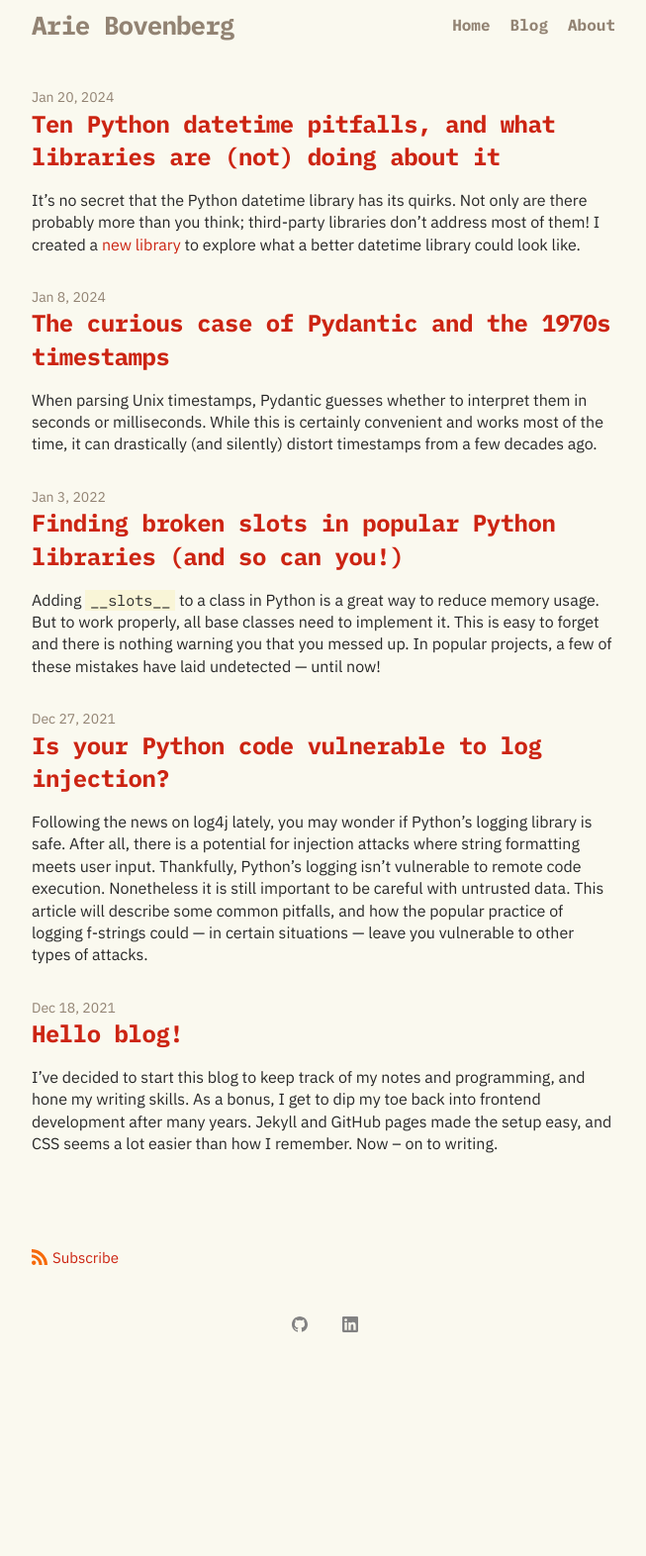
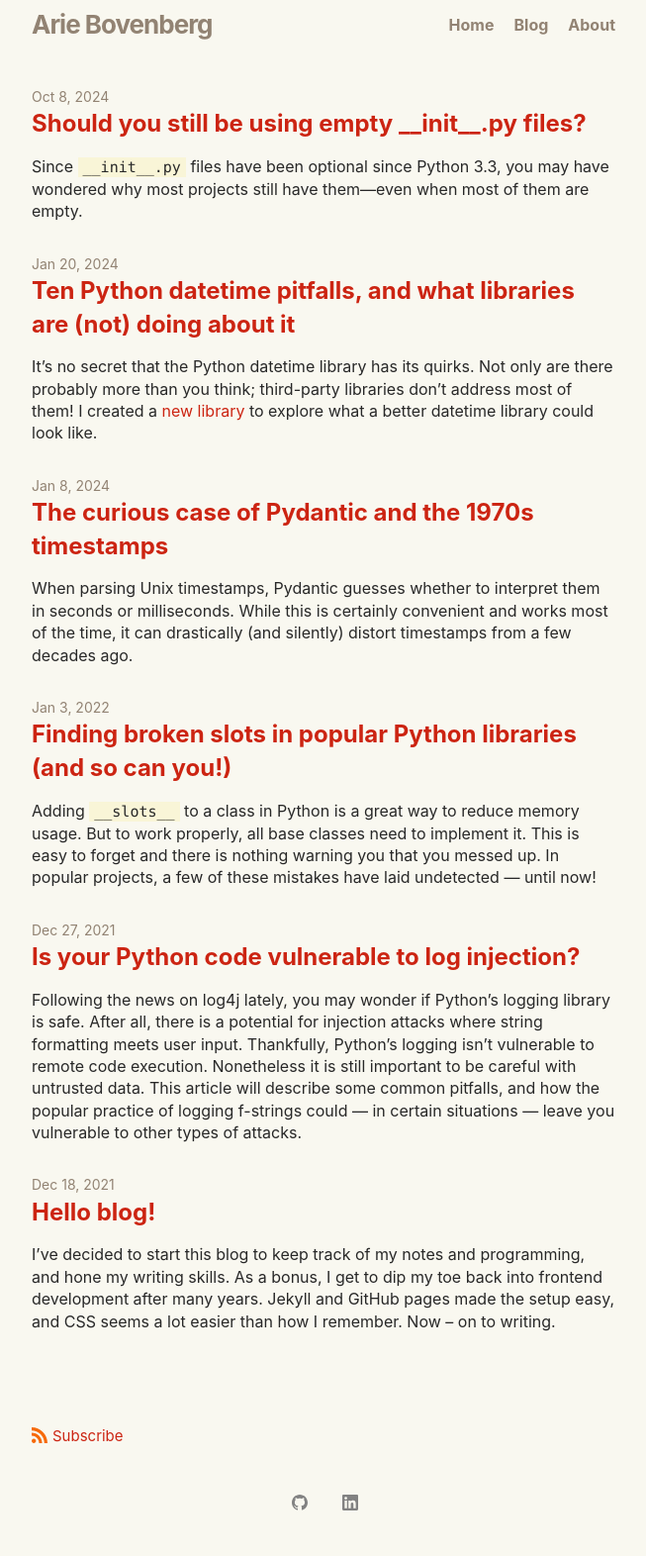
Before and after one commit to ariebovenberg/ariebovenberg.github.io, a Jekyll site: the page built from _pages/home.md, in a window 1280 px wide. Shown: the whole page at 99% size, without its empty margins (313-966 px from the left). Built offline with Jekyll 4.4.1, drawn with Linux system fonts in a browser that asks for light colours; before the commit the page ends 1392 px from its top, so only the background shows below that; part of the change alters nothing that is shown.

Commit message:
More minimal style, add init-py article

````diff
--- /dev/null
+++ b/_posts/2024-10-07-still-use-init-py.md
@@ -0,0 +1,136 @@
+---
+layout: post
+title:  "Should you still be using empty __init__.py files?"
+date:   2024-10-08
+---
+
+Since `__init__.py` files have been optional since Python 3.3,
+you may have wondered why most projects still have them—even when most of them are empty.
+
+## What are these files again?
+
+`__init__.py` files are used to mark directories on as Python packages.
+For example, a file structure like this:
+
+```
+my_package/
+    __init__.py
+    some_module.py
+```
+
+will allow you to run:
+
+```python
+import my_package.some_module
+# or
+from my_package import some_module
+```
+
+What you might not know is that in modern Python,
+you can omit the `__init__.py` file
+and still be able to run the same import.
+
+## The benefits of being explicit
+
+Imagine the following codebase without any `__init__.py` files:
+
+```
+services/
+    component_a/
+        one.py
+    component_b/
+        child/
+            two.py
+        three.py
+    scripts/
+        my_script.py
+```
+
+Encountering this structure, you might wonder
+which of these directories are meant to be packages,
+and which are just directories that happen to contain Python files.
+
+This matters in non-obvious ways.
+Take the "services" directory for example. Are you meant to...
+
+1. import `services.component_a.one`?
+2. Or is "services" the working directory, and you import
+`component_a.one` directly?
+
+The problem is that only one of these will actually work,
+because the package internals likely assume one or the other.
+For example, if `one.py` contains:
+
+```python
+import component_b.three
+```
+
+then only option 2 will work[^1].
+
+Adding the proper `__init__.py`  files
+takes away the guesswork and makes the structure clear:
+
+```
+services/
+    component_a/
+        __init__.py
+        one.py
+    component_b/
+        __init__.py
+        child/
+            __init__.py
+            two.py
+        three.py
+    scripts/
+        my_script.py
+```
+
+Now, it's immediately clear that `component_a` and `component_b` are packages,
+and `services` is just a directory.
+It also makes clear that "scripts" isn't a package at all, and `my_script.py`
+isn't something you should be importing.
+`__init__.py` files help developers understand the structure of your codebase.
+
+## Tooling needs to understand your package structure too
+
+You might think: *"I don't care about this. I know my codebase well enough.
+And besides, I document how to import my packages in the README."*
+
+What you're forgetting is that it's not just humans that need
+to understand the package structure.
+Tools like `mypy` and `ruff` also need to understand what is a package and what isn't,
+in order to work correctly.
+What makes it tricky is that you may not notice problems
+at first, but they can crop up later as your codebase grows.
+Fixing these issues can be a real headache, especially if you're
+not aware of the intricacies of Python's import system.
+By omitting `__init__.py` files,
+you may be putting a maintenance timebomb in your codebase.
+
+## What about implicit namespace packages?
+
+When omitting `__init__.py` files,
+you're actually creating what's called an ["implicit namespace package"](https://peps.python.org/pep-0420/).
+This can have some benefits, like allowing you to split a package across multiple directories.
+If you use namespace packages for this purpose,
+you're probably aware of the trade-offs,
+and you've likely already struggled with issues of tooling compatibility
+and developer confusion.
+
+For this reason, implicit namespace packages are rare.
+So long as you don't need the advanced features of implicit namespace packages,
+you should stick to using `__init__.py` files.
+
+## Conclusion
+
+You should use `__init__.py` files to make it clear which directories are packages and which aren't.
+This isn't only helpful for other developers, it's often necesssary for tools like
+`mypy` to work correctly.
+
+
+[^1]: Unless you're using relative imports.
+      This isn't a common practice in modern Python codebases though.
+      I suspect this is because relative imports can become confusing
+      in deep directory structures,
+      and most developers nowadays rely on their IDE to manage their imports,
+      and IDEs default to absolute imports.
--- a/_sass/minima/custom-styles.scss
+++ b/_sass/minima/custom-styles.scss
@@ -17,7 +17,7 @@ h1, h2, h3, h4, h5 {
   font-family: $head-font-family;
   font-weight: 700;
   // to adjust for monospace font
-  letter-spacing: -0.025em;
+  // letter-spacing: -0.025em;
 }
 
 // To prevent superscript increasing the line height
@@ -113,9 +113,19 @@ h4, h5, h6 {
     }
   }
 
+  // Commented-out: position the anchor to the left of the heading.
+  // This doesn't work well in mobile view.
+
+  // position: relative;
+
   .anchor {
     opacity: 0;
+    // position: absolute;
+    // left: -35px;
+    // top: 0;
+    // text-decoration: none;
   }
+
 }
 
 .toc {
--- a/_sass/minima/custom-variables.scss
+++ b/_sass/minima/custom-variables.scss
@@ -1,8 +1,12 @@
 @import url('https://fonts.googleapis.com/css2?family=IBM+Plex+Mono:ital,wght@0,400;0,700;1,400;1,700&family=IBM+Plex+Sans:ital,wght@0,400;0,700;1,400;1,700&family=IBM+Plex+Serif:ital,wght@0,400;0,700;1,400;1,700&display=swap');
 
-$code-font-family: "IBM Plex Mono", "Roboto Mono", "Ubuntu Mono", "Liberation Mono", "Courier New", monospace;
-$base-font-family: "IBM Plex Sans", system-ui, sans-serif;
-$head-font-family: $code-font-family;
+// $code-font-family: "IBM Plex Mono", "Roboto Mono", "Ubuntu Mono", "Liberation Mono", "Courier New", monospace;
+$code-font-family: ui-monospace, 'Cascadia Code', 'Source Code Pro', Menlo, Consolas, 'DejaVu Sans Mono', monospace;
+// $base-font-family: "IBM Plex Sans", system-ui, sans-serif;
+$base-font-family:  -apple-system, BlinkMacSystemFont, "Segoe UI", Roboto, Oxygen-Sans, Ubuntu, Cantarell, "Helvetica Neue", sans-serif;
+
+// $head-font-family: $code-font-family;
+$head-font-family: $base-font-family;
 // $head-font-family: "IBM Plex Serif", charter, Georgia, Cambria, "Times New Roman", Times, serif;
 
 $base-font-size:   16px;
--- a/_sass/minima/skins/arie-light.scss
+++ b/_sass/minima/skins/arie-light.scss
@@ -14,8 +14,8 @@ $site-title-color:      $brand-color !default;
 $text-color:            #282828 !default;
 $text-color-light:      #928373 !default;
 $code-background-color: #f9f5d7 !default;
-$background-color:      lighten(desaturate($code-background-color, 20%), 5%) !default;
-$note-background-color: #fbf1c7 !default;
+$background-color:      lighten(desaturate($code-background-color, 30%), 5%) !default;
+$note-background-color: darken($background-color, 5%) !default;
 
 $link-base-color:       $brand-color !default;
 $link-visited-color:    $brand-color-secondary !default;
````
